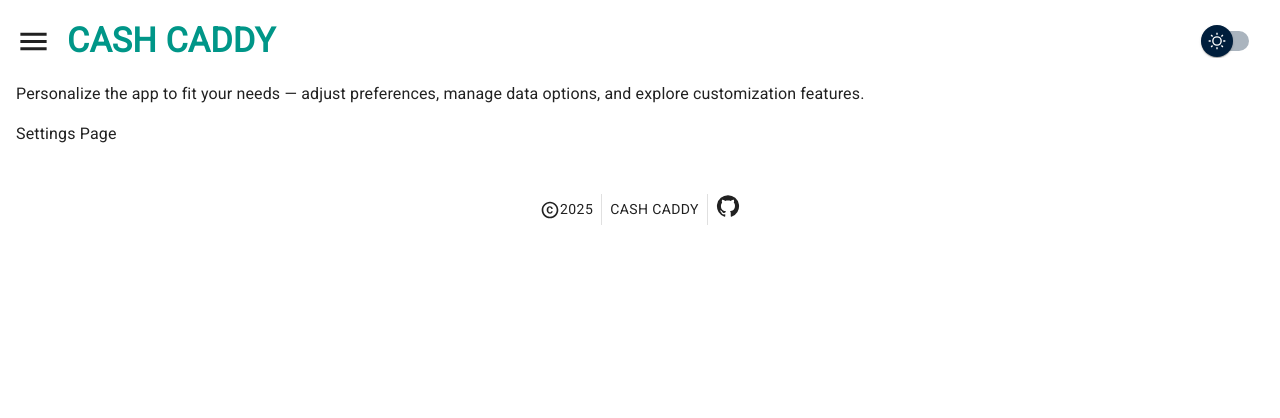
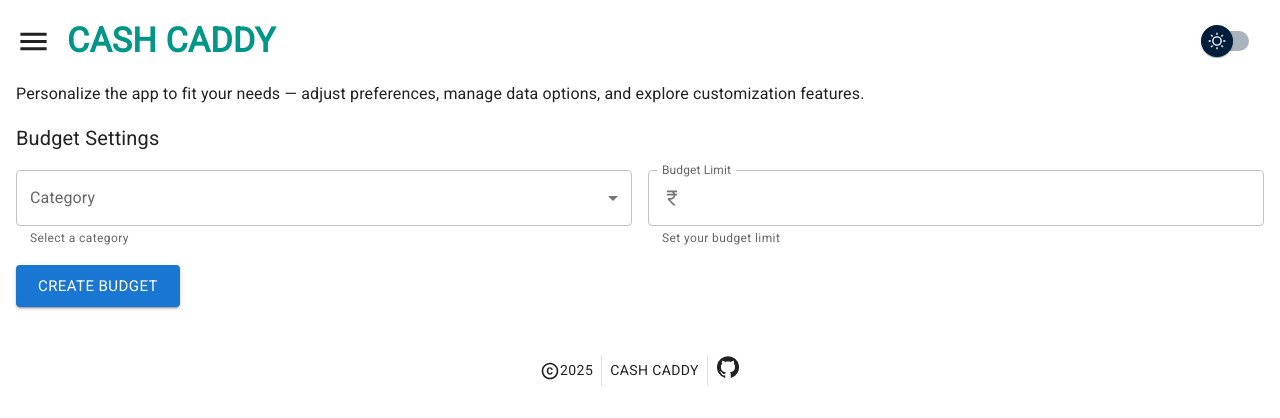
Before and after one commit to vmanidev/cash-caddy, a React (Vite) app: page /settings in a window 1280 px wide. Shown: the top 418 px of the page. Built offline with nearby package versions, Linux system fonts and the light colour scheme.

Commit message:
feat(ui): implement budget settings form with category dropdown, limit input, and submit button

```diff
--- a/src/pages/Settings.tsx
+++ b/src/pages/Settings.tsx
@@ -1,8 +1,24 @@
-import { Grid, Typography } from "@mui/material";
+import {
+  Button,
+  FormControl,
+  FormHelperText,
+  Grid,
+  InputAdornment,
+  InputLabel,
+  MenuItem,
+  Select,
+  TextField,
+  Typography,
+} from "@mui/material";
 import AppHeader from "../components/common/Header";
 import AppFooter from "../components/common/Footer";
+import type { IncomeExpensesItem } from "../store/types";
+import { useSelector } from "react-redux";
+import { CurrencyRupee } from "@mui/icons-material";
 
 function Settings() {
+  const categories = useSelector((state: any) => state.categories);
+
   return (
     <Grid container spacing={2} margin={2} size={12}>
       <Grid size={12}>
@@ -12,7 +28,48 @@
         Personalize the app to fit your needs — adjust preferences, manage data
         options, and explore customization features.
       </Typography>
-      <Grid size={12}>Settings Page</Grid>
+      <Grid size={12} container>
+        <Typography variant="h6">Budget Settings</Typography>
+        <Grid size={12} container>
+          <Grid
+            size={{ xs: 12, sm: 6, md: 6, lg: 6, xl: 6 }}
+            spacing={{ xs: 2, sm: 4, md: 4, lg: 4, xl: 4 }}
+          >
+            <FormControl fullWidth>
+              <InputLabel>Category</InputLabel>
+              <Select label="Category" name="category">
+                {categories.expenses.map((item: IncomeExpensesItem) => (
+                  <MenuItem key={item.key} value={item.key}>
+                    {item.value}
+                  </MenuItem>
+                ))}
+              </Select>
+              <FormHelperText>Select a category</FormHelperText>
+            </FormControl>
+          </Grid>
+          <Grid size={{ xs: 12, sm: 6, md: 6, lg: 6, xl: 6 }}>
+            <TextField
+              fullWidth
+              variant="outlined"
+              label="Budget Limit"
+              name="budget"
+              helperText="Set your budget limit"
+              slotProps={{
+                input: {
+                  startAdornment: (
+                    <InputAdornment position="start">
+                      <CurrencyRupee fontSize="small" />
+                    </InputAdornment>
+                  ),
+                },
+              }}
+            />
+          </Grid>
+          <Button variant="contained" size="large">
+            Create Budget
+          </Button>
+        </Grid>
+      </Grid>
       <Grid size={12}>
         <AppFooter />
       </Grid>
```
